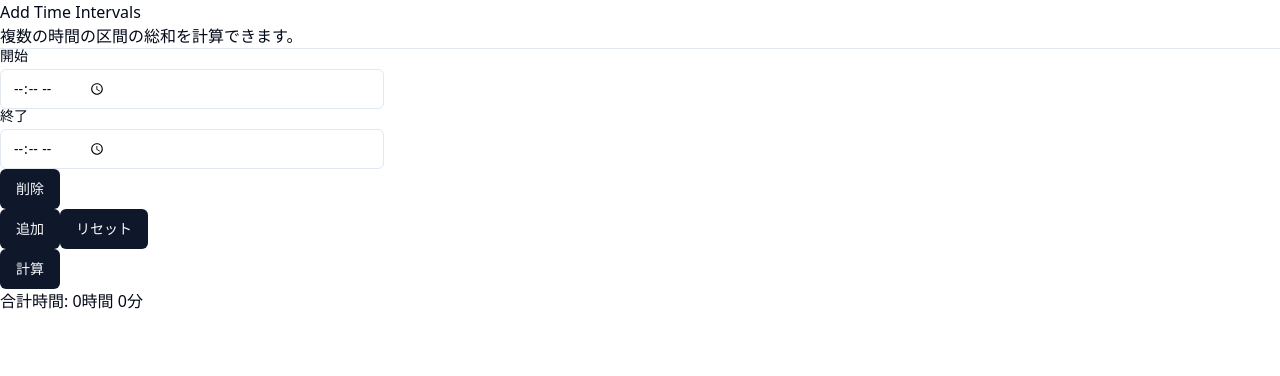
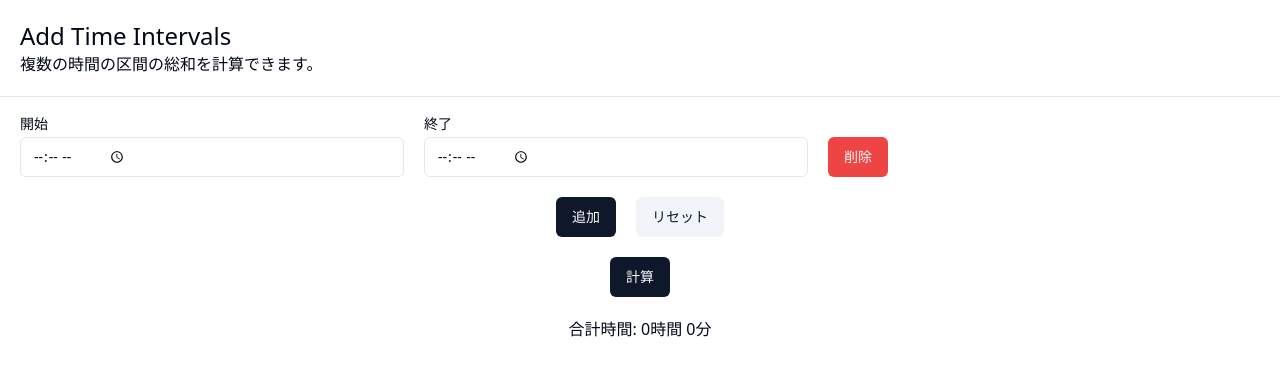
Before and after one commit to light-planck/time-wizard, a React (Vite) app: page / in a window 1280 px wide. Both pictures are taken after a click on the button "追加". Shown: the top 376 px of the page. Built offline with nearby package versions, Linux system fonts and the light colour scheme.

Commit message:
feat: スタイルを調整

```diff
--- a/src/App.tsx
+++ b/src/App.tsx
@@ -49,12 +49,15 @@ const App = () => {
 
 	return (
 		<div>
-			<h1>Add Time Intervals</h1>
+			<div className="p-5">
+				<h1 className="text-2xl">Add Time Intervals</h1>
 				<p>複数の時間の区間の総和を計算できます。</p>
+			</div>
 			<hr />
-			<div>
+			<div className="flex flex-col gap-5 p-5">
+				<div className="flex flex-col gap-5">
 					{intervals.map((interval) => (
-					<div key={interval.id}>
+						<div className="flex flex-row gap-5 items-end" key={interval.id}>
 							<div className="grid w-full max-w-sm items-center gap-1.5">
 								<Label>開始</Label>
 								<Input
@@ -81,23 +84,29 @@ const App = () => {
 									}
 								/>
 							</div>
-						<Button onClick={() => handleDeleteInterval(interval.id)}>
+							<Button
+								variant="destructive"
+								onClick={() => handleDeleteInterval(interval.id)}
+							>
 								削除
 							</Button>
 						</div>
 					))}
 				</div>
-			<div>
+				<div className="flex flex-row justify-center gap-5">
 					<Button onClick={handleAddInterval}>追加</Button>
-				<Button onClick={handleResetIntervals}>リセット</Button>
+					<Button variant="secondary" onClick={handleResetIntervals}>
+						リセット
+					</Button>
 				</div>
-			<div>
+				<div className="flex justify-center">
 					<Button onClick={handleAddIntervals}>計算</Button>
 				</div>
-			<div>
+				<div className="flex justify-center">
 					<p>
 						合計時間: {total.hours}時間 {total.minutes}分{" "}
 					</p>
+				</div>
 			</div>
 		</div>
 	);
```
Lines whose indentation alone changed are shown as unchanged.
